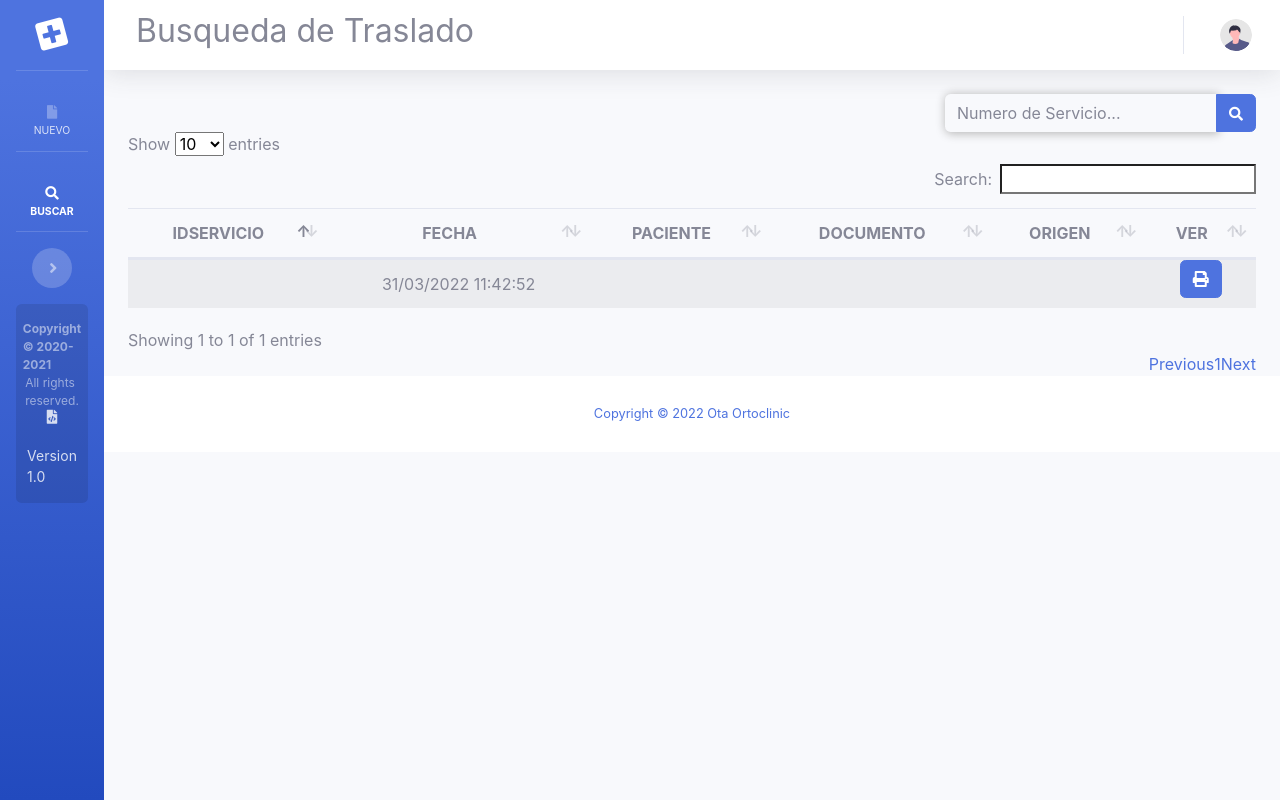
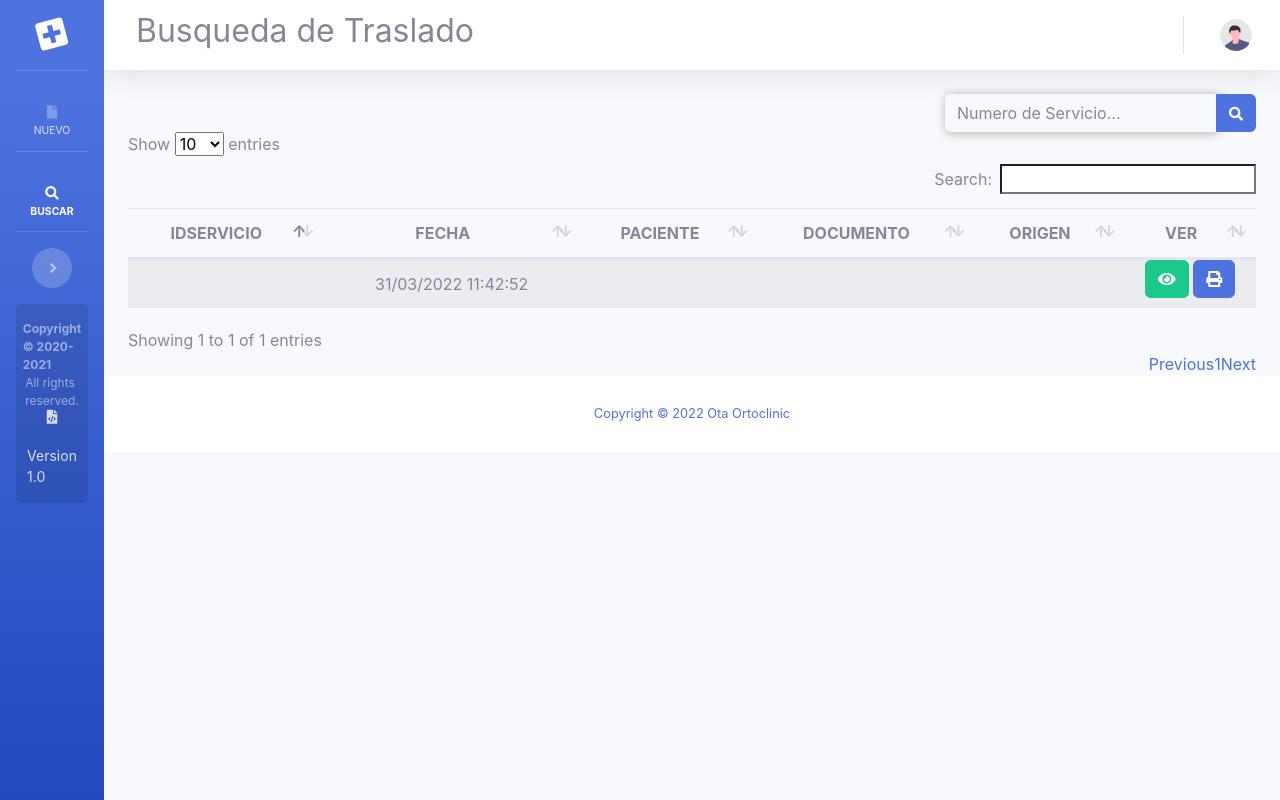
Before and after one commit to Joiner2003/HojaTraslado, a PHP site: page /Views/pages/buscar.php in a window 1280 px wide. Run offline with PHP 8.4, Linux system fonts and the light colour scheme; the visitor is signed in with stand-in values (Sample User, id 1); tables that the repository leaves empty or names only in its code hold one stand-in row (values such as "Sample post"); data that the repository does not hold is empty; some libraries are stand-ins or nearby versions.

Commit message:
boton de ver

```diff
--- a/Views/pages/buscar.php
+++ b/Views/pages/buscar.php
@@ -159,7 +159,7 @@ $msg = new \Plasticbrain\FlashMessages\FlashMessages();
                                                 <td><?= $key->__GET('Pte_Ap1').' '.$key->__GET('Pte_Ap2').' '.$key->__GET('PteNom1').' '.$key->__GET('Pte_Nom2') ?></td>
                                                 <td><?= $key->__GET('Pte_NumDoc') ?></td>
                                                 <td><?= $key->__GET('Sv_Origen') ?></td>
-                                                <td align="center" style="padding: 0;"> <a href="info_traslado.php?IdServicio=<?= $key->__GET('IdServicio') ?>" title="Imprimir" class="btn btn-primary" target="_blank"><i class="fa fa-print"></i></a></td>
+                                                <td align="center" style="padding: 0;"> <a href="index.php?IdServicio=<?= $key->__GET('IdServicio') ?>" title="Ver" class="btn btn-success"><i class="fa fa-eye"></i></a> <a href="info_traslado.php?IdServicio=<?= $key->__GET('IdServicio') ?>" title="Imprimir" class="btn btn-primary" target="_blank"><i class="fa fa-print"></i></a></td>
                                             </tr>
                                         <?php } ?>
                                     <?php }else{ ?>
@@ -170,7 +170,7 @@ $msg = new \Plasticbrain\FlashMessages\FlashMessages();
                                                 <td><?= $key->__GET('Pte_Ap1').' '.$key->__GET('Pte_Ap2').' '.$key->__GET('PteNom1').' '.$key->__GET('Pte_Nom2') ?></td>
                                                 <td><?= $key->__GET('Pte_NumDoc') ?></td>
                                                 <td><?= $key->__GET('Sv_Origen') ?></td>
-                                                <td align="center" style="padding: 0;"> <a href="info_traslado.php?IdServicio=<?= $key->__GET('IdServicio') ?>" title="Imprimir" class="btn btn-primary" target="_blank"><i class="fa fa-print"></i></a></td>
+                                                <td align="center" style="padding: 0;"> <a href="index.php?IdServicio=<?= $key->__GET('IdServicio') ?>" title="Ver" class="btn btn-success"><i class="fa fa-eye"></i></a> <a href="info_traslado.php?IdServicio=<?= $key->__GET('IdServicio') ?>" title="Imprimir" class="btn btn-primary" target="_blank"><i class="fa fa-print"></i></a></td>
                                             </tr>
                                         <?php } ?>
                                     <?php } ?>
```
